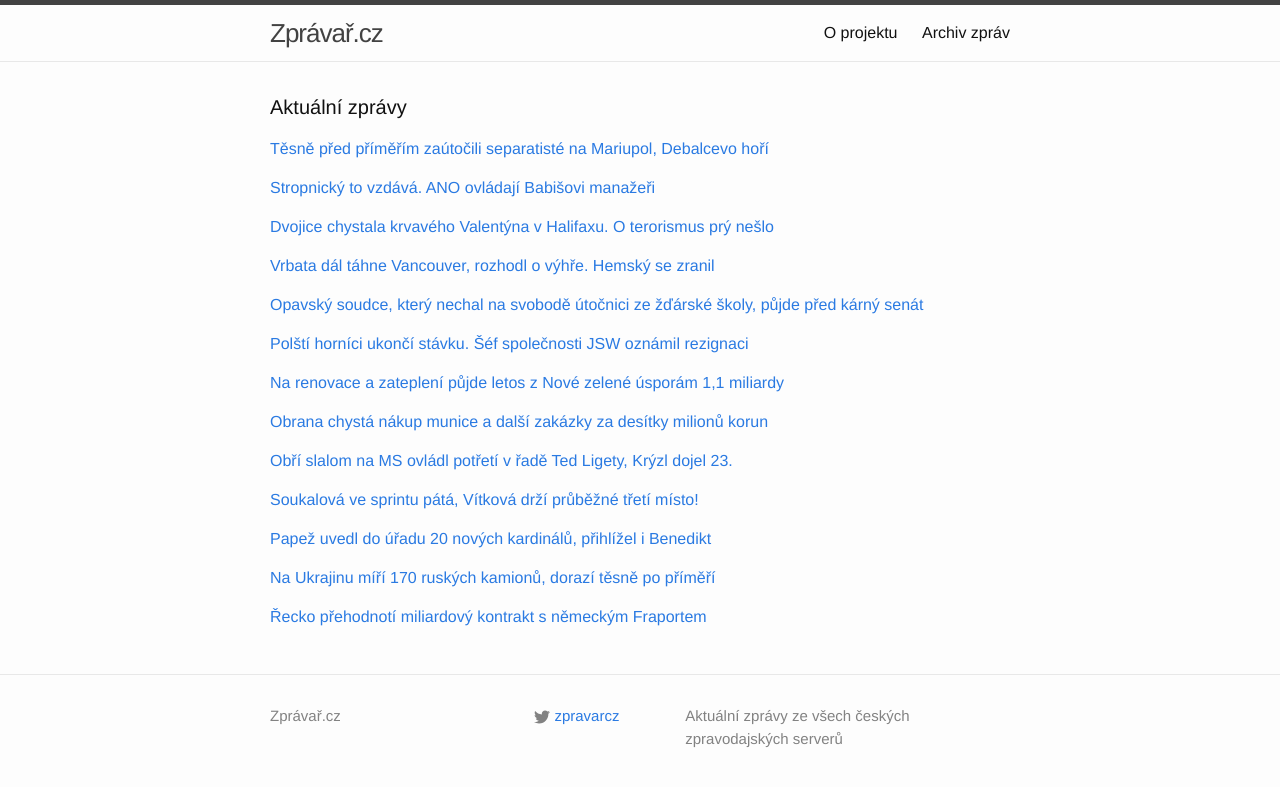
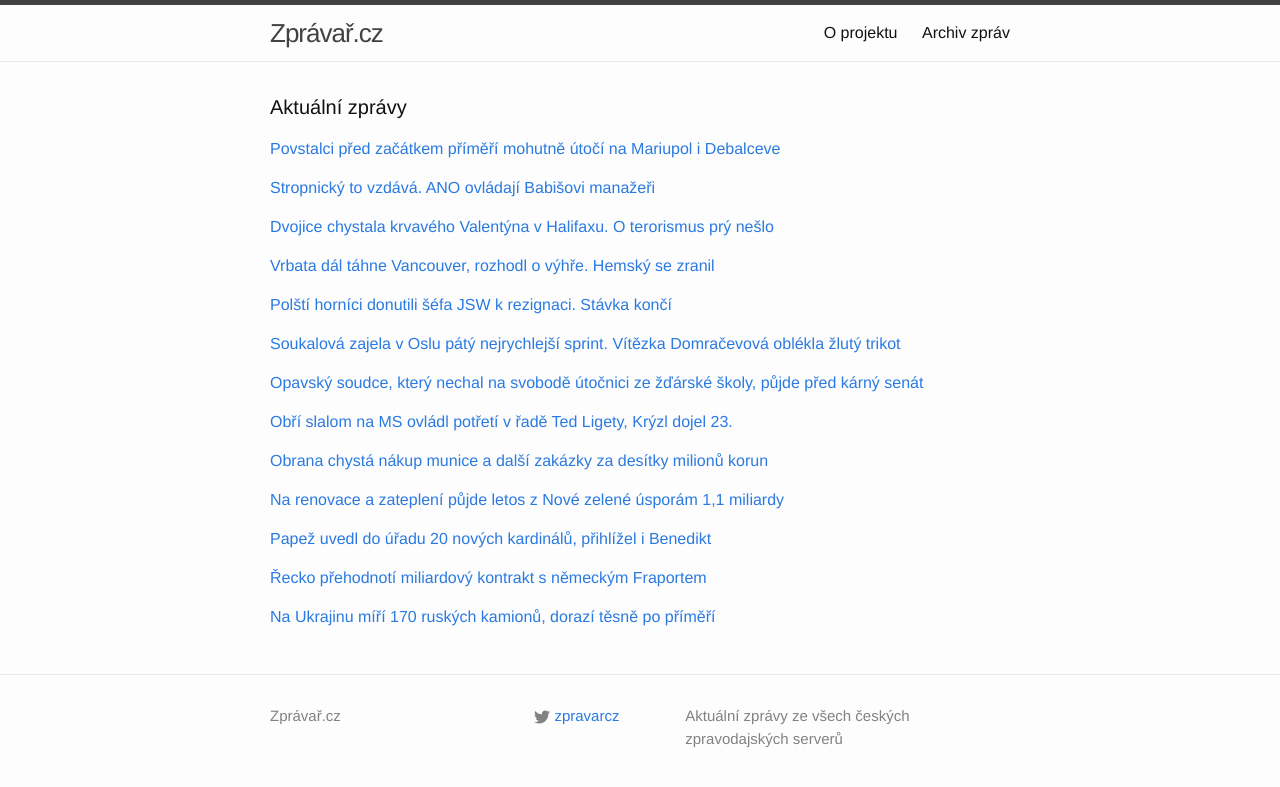
Before and after one commit to adliska/zpravar, a Jekyll site: the page built from index.html, in a window 1280 px wide. Shown: the top 787 px of the page. Built offline with Jekyll 4.4.1, drawn with Linux system fonts in a browser that asks for light colours.

Commit message:
zpravar news update

```diff
--- a/index.html
+++ b/index.html
@@ -5,9 +5,10 @@ layout: default
 <div class="home">
     <h1 class="page-heading">Aktuální zprávy</h1>
 
-<p><a href="javascript:;" onclick="toggle_visibility('zpravy0')">Těsně před příměřím zaútočili separatisté na Mariupol, Debalcevo hoří</a></p>
+<p><a href="javascript:;" onclick="toggle_visibility('zpravy0')">Povstalci před začátkem příměří mohutně útočí na Mariupol i Debalceve</a></p>
 <div id="zpravy0" style="display:none">
 <ul>
+<li><a href=http://zpravy.e15.cz/zahranicni/udalosti/povstalci-pred-zacatkem-primeri-mohutne-utoci-na-mariupol-i-debalceve-1162960>Povstalci před začátkem příměří mohutně útočí na Mariupol i Debalceve - zpravy.e15.cz</a></li>
 <li><a href=http://www.novinky.cz/zahranicni/evropa/361683-tesne-pred-primerim-zautocili-separatiste-na-mariupol-debalcevo-hori.html>Těsně před příměřím zaútočili separatisté na Mariupol, Debalcevo hoří - www.novinky.cz</a></li>
 <li><a href=http://www.ceskatelevize.cz/ct24/svet/301678-debalceve-vola-o-pomoc-cele-mesto-hori-a-hrozi-mu-naproste-zniceni/>Debalceve volá o pomoc: Celé město hoří a hrozí mu naprosté zničení - www.ceskatelevize.cz</a></li>
 <li><a href=http://zahranicni.ihned.cz/evropa-slovensko/c1-63534760-prorusti-povstalci-zautocili-na-ukrajinsky-mariupol-debalceve-je-v-plamenech>Proruští povstalci zaútočili na ukrajinský Mariupol, Debalceve je v plamenech - zahranicni.ihned.cz</a></li>
@@ -63,8 +64,26 @@ layout: default
 <li><a href=http://www.sportovninoviny.cz/zpravy/vrbata-bodoval-v-nhl-poosme-za-sebou-new-jersey-opet-prohralo/1181304>Vrbata bodoval v NHL poosmé za sebou, New Jersey opět prohrálo - www.sportovninoviny.cz</a></li>
 <li><a href=http://hokej.idnes.cz/vrbata-si-vytvoril-novy-osobni-rekord-dh4-/nhl.aspx?c=A150214_071342_nhl_Mkr>Vrbata si vytvořil nový osobní rekord, Voráček bral jubilejní 60. bod - hokej.idnes.cz</a></li>
 </ul>
-</div><p><a href="javascript:;" onclick="toggle_visibility('zpravy4')">Opavský soudce, který nechal na svobodě útočnici ze žďárské školy, půjde před kárný senát </a></p>
+</div><p><a href="javascript:;" onclick="toggle_visibility('zpravy4')">Polští horníci donutili šéfa JSW k rezignaci. Stávka končí</a></p>
 <div id="zpravy4" style="display:none">
+<ul>
+<li><a href=http://www.ceskatelevize.cz/ct24/svet/301688-polsti-hornici-donutili-sefa-jsw-k-rezignaci-stavka-konci/>Polští horníci donutili šéfa JSW k rezignaci. Stávka končí - www.ceskatelevize.cz</a></li>
+<li><a href=http://byznys.ihned.cz/c1-63535960-polsti-hornici-ukonci-stavku-sef-spolecnosti-jsw-oznamil-rezignaci>Polští horníci ukončí stávku. Šéf společnosti JSW oznámil rezignaci - byznys.ihned.cz</a></li>
+<li><a href=http://zpravy.e15.cz/byznys/prumysl-a-energetika/v-polsku-konci-stavka-horniku-pomohla-az-oznamena-rezignace-sefa-jsw-1162969>V Polsku končí stávka horníků, pomohla až oznámená rezignace šéfa JSW - zpravy.e15.cz</a></li>
+<li><a href=http://zpravy.aktualne.cz/zahranici/stavkujici-polsti-hornici-po-dvou-tydnech-ukonci-protest/r~5e516842b42e11e4b6d20025900fea04/>Stávkující polští horníci po dvou týdnech ukončí protest - zpravy.aktualne.cz</a></li>
+<li><a href=http://www.financninoviny.cz/zpravodajstvi/zpravy/stavkujici-polsti-hornici-souhlasi-s-ukoncenim-protestu/1181350>Stávkující polští horníci souhlasí s ukončením protestu - www.financninoviny.cz</a></li>
+</ul>
+</div><p><a href="javascript:;" onclick="toggle_visibility('zpravy5')">Soukalová zajela v Oslu pátý nejrychlejší sprint. Vítězka Domračevová oblékla žlutý trikot</a></p>
+<div id="zpravy5" style="display:none">
+<ul>
+<li><a href=http://www.rozhlas.cz/_zprava/soukalova-zajela-v-oslu-paty-nejrychlejsi-sprint-vitezka-domracevova-oblekla-zluty-trikot--1455672>Soukalová zajela v Oslu pátý nejrychlejší sprint. Vítězka Domračevová oblékla žlutý trikot - www.rozhlas.cz</a></li>
+<li><a href=http://www.tyden.cz/rubriky/sport/zimni-sporty/soukalova-ve-sprintu-pata-vitkova-drzi-prubezne-treti-misto_333467.html>Soukalová ve sprintu pátá, Vítková drží průběžné třetí místo! - www.tyden.cz</a></li>
+<li><a href=http://sport.aktualne.cz/report-biatlon/r~723517d2b43811e4aff10025900fea04/>Soukalová dojela v Oslu pátá, Vítková sprint pokazila - sport.aktualne.cz</a></li>
+<li><a href=http://www.sportovninoviny.cz/zpravy/soukalova-byla-v-oslu-ve-sprintu-sp-pata-vitkove-nevysla-strelba/1181370>Soukalová byla v Oslu ve sprintu SP pátá, Vítkové nevyšla střelba - www.sportovninoviny.cz</a></li>
+<li><a href=http://www.denik.cz/zimni_sporty/soukalova-dobehla-ve-sprintu-pata-vitkovou-tentokrat-zradila-strelba-20150214.html>Soukalová doběhla ve sprintu pátá. Vítkovou tentokrát zradila střelba - www.denik.cz</a></li>
+</ul>
+</div><p><a href="javascript:;" onclick="toggle_visibility('zpravy6')">Opavský soudce, který nechal na svobodě útočnici ze žďárské školy, půjde před kárný senát </a></p>
+<div id="zpravy6" style="display:none">
 <ul>
 <li><a href=http://www.rozhlas.cz/_zprava/opavsky-soudce-ktery-nechal-na-svobode-utocnici-ze-zdarske-skoly-pujde-pred-karny-senat--1455660>Opavský soudce, který nechal na svobodě útočnici ze žďárské školy, půjde před kárný senát  - www.rozhlas.cz</a></li>
 <li><a href=http://www.tyden.cz/rubriky/domaci/soudce-ktery-pustil-zdarskou-utocnici-bude-celit-zalobe_333459.html>Soudce, který pustil žďárskou útočnici, bude čelit žalobě - www.tyden.cz</a></li>
@@ -72,45 +91,29 @@ layout: default
 <li><a href=http://www.denik.cz/z_domova/soudce-pujde-kvuli-zdarske-utocnici-pred-karny-senat-20150214.html>Soudce propustil žďárskou útočnici z ústavu. Teď bude čelit žalobě - www.denik.cz</a></li>
 <li><a href=http://zpravy.idnes.cz/soudce-pujde-kvuli-zdarske-utocnici-pred-karny-senat-p0i-/domaci.aspx?c=A150214_073019_domaci_pku>Soudce půjde kvůli žďárské útočnici před kárný senát - zpravy.idnes.cz</a></li>
 </ul>
-</div><p><a href="javascript:;" onclick="toggle_visibility('zpravy5')">Polští horníci ukončí stávku. Šéf společnosti JSW oznámil rezignaci</a></p>
-<div id="zpravy5" style="display:none">
+</div><p><a href="javascript:;" onclick="toggle_visibility('zpravy7')">Obří slalom na MS ovládl potřetí v řadě Ted Ligety, Krýzl dojel 23.</a></p>
+<div id="zpravy7" style="display:none">
 <ul>
-<li><a href=http://byznys.ihned.cz/c1-63535960-polsti-hornici-ukonci-stavku-sef-spolecnosti-jsw-oznamil-rezignaci>Polští horníci ukončí stávku. Šéf společnosti JSW oznámil rezignaci - byznys.ihned.cz</a></li>
-<li><a href=http://zpravy.e15.cz/byznys/prumysl-a-energetika/v-polsku-konci-stavka-horniku-pomohla-az-oznamena-rezignace-sefa-jsw-1162969>V Polsku končí stávka horníků, pomohla až oznámená rezignace šéfa JSW - zpravy.e15.cz</a></li>
-<li><a href=http://zpravy.aktualne.cz/zahranici/stavkujici-polsti-hornici-po-dvou-tydnech-ukonci-protest/r~5e516842b42e11e4b6d20025900fea04/>Stávkující polští horníci po dvou týdnech ukončí protest - zpravy.aktualne.cz</a></li>
-<li><a href=http://www.financninoviny.cz/zpravodajstvi/zpravy/stavkujici-polsti-hornici-souhlasi-s-ukoncenim-protestu/1181350>Stávkující polští horníci souhlasí s ukončením protestu - www.financninoviny.cz</a></li>
+<li><a href=http://www.rozhlas.cz/_zprava/obri-slalom-na-ms-ovladl-potreti-v-rade-ted-ligety-kryzl-dojel-23--1455611>Obří slalom na MS ovládl potřetí v řadě Ted Ligety, Krýzl dojel 23. - www.rozhlas.cz</a></li>
+<li><a href=http://www.rozhlas.cz/_zprava/obri-slalom-na-ms-ovladl-potreti-v-rade-ted-ligety-kryzl-je-23--1455610>Obří slalom na MS ovládl potřetí v řadě Ted Ligety, Krýzl je 23 - www.rozhlas.cz</a></li>
+<li><a href=http://www.rozhlas.cz/_zprava/obri-slalom-na-ms-ovladl-potreti-v-rade-ted-ligety-kryzl-je-23--1455611>Obří slalom na MS ovládl potřetí v řadě Ted Ligety, Krýzl je 23 - www.rozhlas.cz</a></li>
+<li><a href=http://sport.aktualne.cz/ms-zlaty-hattrick-v-obrim-slalomu-pro-ligetyho-kryzl-23/r~5e74b902b3eb11e4aff10025900fea04/>MS: Zlatý hattrick v obřím slalomu pro Ligetyho, Krýzl 23. - sport.aktualne.cz</a></li>
 </ul>
-</div><p><a href="javascript:;" onclick="toggle_visibility('zpravy6')">Na renovace a zateplení půjde letos z Nové zelené úsporám 1,1 miliardy</a></p>
-<div id="zpravy6" style="display:none">
-<ul>
-<li><a href=http://zpravy.e15.cz/byznys/reality-a-stavebnictvi/na-renovace-a-zatepleni-pujde-letos-z-nove-zelene-usporam-1-1-miliardy-1162965>Na renovace a zateplení půjde letos z Nové zelené úsporám 1,1 miliardy - zpravy.e15.cz</a></li>
-<li><a href=http://byznys.ihned.cz/c1-63535760-v-programu-nova-zelena-usporam-bude-letos-k-dispozici-1-1-miliardy-korun>V programu Nová zelená úsporám bude letos k dispozici 1,1 miliardy korun - byznys.ihned.cz</a></li>
-<li><a href=http://domaci.ihned.cz/c1-63535760-v-programu-nova-zelena-usporam-bude-letos-k-dispozici-1-1-miliardy-korun>V programu Nová zelená úsporám bude letos k dispozici 1,1 miliardy korun - domaci.ihned.cz</a></li>
-<li><a href=http://www.financninoviny.cz/zpravodajstvi/zpravy/dotace-na-energeticke-uspory-opet-od-1-dubna-bude-v-nich-1-1-mld/1181331>Dotace na energetické úspory opět od 1.dubna, bude v nich 1,1 mld - www.financninoviny.cz</a></li>
-</ul>
-</div><p><a href="javascript:;" onclick="toggle_visibility('zpravy7')">Obrana chystá nákup munice a další zakázky za desítky milionů korun </a></p>
-<div id="zpravy7" style="display:none">
+</div><p><a href="javascript:;" onclick="toggle_visibility('zpravy8')">Obrana chystá nákup munice a další zakázky za desítky milionů korun </a></p>
+<div id="zpravy8" style="display:none">
 <ul>
 <li><a href=http://www.lidovky.cz/obrana-chysta-nakup-munice-a-dalsi-zakazky-za-desitky-milionu-korun-110-/zpravy-domov.aspx?c=A150214_110205_ln_domov_mct>Obrana chystá nákup munice a další zakázky za desítky milionů korun  - www.lidovky.cz</a></li>
 <li><a href=http://www.denik.cz/z_domova/ministerstvo-obrany-chysta-nakup-munice-a-dalsi-zakazky-za-desitky-milionu-20150.html>Ministerstvo obrany chystá nákup munice a další zakázky za desítky milionů - www.denik.cz</a></li>
 <li><a href=http://www.ceskenoviny.cz/zpravy/zpravy/obrana-chysta-nakup-munice-a-dalsi-zakazky-za-desitky-milionu-kc/1181337>Obrana chystá nákup munice a další zakázky za desítky milionů Kč - www.ceskenoviny.cz</a></li>
 <li><a href=http://domaci.ihned.cz/c1-63535770-ministerstvo-obrany-vypise-desetimilionove-zakazky-na-munici-a-inovace>Ministerstvo obrany vypíše desetimilionové zakázky na munici a inovace - domaci.ihned.cz</a></li>
 </ul>
-</div><p><a href="javascript:;" onclick="toggle_visibility('zpravy8')">Obří slalom na MS ovládl potřetí v řadě Ted Ligety, Krýzl dojel 23.</a></p>
-<div id="zpravy8" style="display:none">
-<ul>
-<li><a href=http://www.rozhlas.cz/_zprava/obri-slalom-na-ms-ovladl-potreti-v-rade-ted-ligety-kryzl-dojel-23--1455611>Obří slalom na MS ovládl potřetí v řadě Ted Ligety, Krýzl dojel 23. - www.rozhlas.cz</a></li>
-<li><a href=http://www.rozhlas.cz/_zprava/obri-slalom-na-ms-ovladl-potreti-v-rade-ted-ligety-kryzl-je-23--1455610>Obří slalom na MS ovládl potřetí v řadě Ted Ligety, Krýzl je 23 - www.rozhlas.cz</a></li>
-<li><a href=http://www.rozhlas.cz/_zprava/obri-slalom-na-ms-ovladl-potreti-v-rade-ted-ligety-kryzl-je-23--1455611>Obří slalom na MS ovládl potřetí v řadě Ted Ligety, Krýzl je 23 - www.rozhlas.cz</a></li>
-<li><a href=http://sport.aktualne.cz/ms-zlaty-hattrick-v-obrim-slalomu-pro-ligetyho-kryzl-23/r~5e74b902b3eb11e4aff10025900fea04/>MS: Zlatý hattrick v obřím slalomu pro Ligetyho, Krýzl 23. - sport.aktualne.cz</a></li>
-</ul>
-</div><p><a href="javascript:;" onclick="toggle_visibility('zpravy9')">Soukalová ve sprintu pátá, Vítková drží průběžné třetí místo!</a></p>
+</div><p><a href="javascript:;" onclick="toggle_visibility('zpravy9')">Na renovace a zateplení půjde letos z Nové zelené úsporám 1,1 miliardy</a></p>
 <div id="zpravy9" style="display:none">
 <ul>
-<li><a href=http://www.tyden.cz/rubriky/sport/zimni-sporty/soukalova-ve-sprintu-pata-vitkova-drzi-prubezne-treti-misto_333467.html>Soukalová ve sprintu pátá, Vítková drží průběžné třetí místo! - www.tyden.cz</a></li>
-<li><a href=http://sport.aktualne.cz/report-biatlon/r~723517d2b43811e4aff10025900fea04/>Soukalová dojela v Oslu pátá, Vítková sprint pokazila - sport.aktualne.cz</a></li>
-<li><a href=http://www.sportovninoviny.cz/zpravy/soukalova-byla-v-oslu-ve-sprintu-sp-pata-vitkove-nevysla-strelba/1181370>Soukalová byla v Oslu ve sprintu SP pátá, Vítkové nevyšla střelba - www.sportovninoviny.cz</a></li>
-<li><a href=http://www.denik.cz/zimni_sporty/soukalova-dobehla-ve-sprintu-pata-vitkovou-tentokrat-zradila-strelba-20150214.html>Soukalová doběhla ve sprintu pátá. Vítkovou tentokrát zradila střelba - www.denik.cz</a></li>
+<li><a href=http://zpravy.e15.cz/byznys/reality-a-stavebnictvi/na-renovace-a-zatepleni-pujde-letos-z-nove-zelene-usporam-1-1-miliardy-1162965>Na renovace a zateplení půjde letos z Nové zelené úsporám 1,1 miliardy - zpravy.e15.cz</a></li>
+<li><a href=http://byznys.ihned.cz/c1-63535760-v-programu-nova-zelena-usporam-bude-letos-k-dispozici-1-1-miliardy-korun>V programu Nová zelená úsporám bude letos k dispozici 1,1 miliardy korun - byznys.ihned.cz</a></li>
+<li><a href=http://domaci.ihned.cz/c1-63535760-v-programu-nova-zelena-usporam-bude-letos-k-dispozici-1-1-miliardy-korun>V programu Nová zelená úsporám bude letos k dispozici 1,1 miliardy korun - domaci.ihned.cz</a></li>
+<li><a href=http://www.financninoviny.cz/zpravodajstvi/zpravy/dotace-na-energeticke-uspory-opet-od-1-dubna-bude-v-nich-1-1-mld/1181331>Dotace na energetické úspory opět od 1.dubna, bude v nich 1,1 mld - www.financninoviny.cz</a></li>
 </ul>
 </div><p><a href="javascript:;" onclick="toggle_visibility('zpravy10')">Papež uvedl do úřadu 20 nových kardinálů, přihlížel i Benedikt</a></p>
 <div id="zpravy10" style="display:none">
@@ -119,18 +122,18 @@ layout: default
 <li><a href=http://www.lidovky.cz/papez-frantisek-uvedl-do-uradu-20-novych-kardinalu-f77-/lide.aspx?c=A150214_121637_lide_mct>Papež František uvedl do úřadu 20 nových kardinálů  - www.lidovky.cz</a></li>
 <li><a href=http://www.ceskenoviny.cz/zpravy/zpravy/papez-frantisek-uvedl-do-uradu-20-novych-kardinalu/1181363>Papež František uvedl do úřadu 20 nových kardinálů - www.ceskenoviny.cz</a></li>
 </ul>
-</div><p><a href="javascript:;" onclick="toggle_visibility('zpravy11')">Na Ukrajinu míří 170 ruských kamionů, dorazí těsně po příměří</a></p>
+</div><p><a href="javascript:;" onclick="toggle_visibility('zpravy11')">Řecko přehodnotí miliardový kontrakt s německým Fraportem</a></p>
 <div id="zpravy11" style="display:none">
+<ul>
+<li><a href=http://zpravy.e15.cz/byznys/doprava-a-logistika/recko-prehodnoti-miliardovy-kontrakt-s-nemeckym-fraportem-1162967>Řecko přehodnotí miliardový kontrakt s německým Fraportem - zpravy.e15.cz</a></li>
+<li><a href=http://www.ceskatelevize.cz/ct24/ekonomika/301684-fraport-recka-letiste-neziska-vlada-se-chysta-obchod-prehodnotit/>Fraport řecká letiště nezíská, vláda se chystá obchod přehodnotit - www.ceskatelevize.cz</a></li>
+<li><a href=http://www.financninoviny.cz/zpravodajstvi/zpravy/recko-chce-prehodnotit-miliardovy-kontrakt-s-nemeckym-fraportem/1181342>Řecko chce přehodnotit miliardový kontrakt s německým Fraportem - www.financninoviny.cz</a></li>
+</ul>
+</div><p><a href="javascript:;" onclick="toggle_visibility('zpravy12')">Na Ukrajinu míří 170 ruských kamionů, dorazí těsně po příměří</a></p>
+<div id="zpravy12" style="display:none">
 <ul>
 <li><a href=http://www.ceskatelevize.cz/ct24/svet/301686-na-ukrajinu-miri-170-ruskych-kamionu-dorazi-tesne-po-primeri/>Na Ukrajinu míří 170 ruských kamionů, dorazí těsně po příměří - www.ceskatelevize.cz</a></li>
 <li><a href=http://www.ceskatelevize.cz/ct24/svet/301686-na-ukrajinu-miri-170-ruskych-kamionu-prijedou-tesne-po-primeri/>Na Ukrajinu míří 170 ruských kamionů, přijedou těsně po příměří - www.ceskatelevize.cz</a></li>
 <li><a href=http://www.ceskenoviny.cz/zpravy/zpravy/na-donbas-v-nedeli-dorazi-dalsi-rusky-konvoj-s-humanitarni-pomoci/1181353>Na Donbas v neděli dorazí další ruský konvoj s humanitární pomocí - www.ceskenoviny.cz</a></li>
 </ul>
-</div><p><a href="javascript:;" onclick="toggle_visibility('zpravy12')">Řecko přehodnotí miliardový kontrakt s německým Fraportem</a></p>
-<div id="zpravy12" style="display:none">
-<ul>
-<li><a href=http://zpravy.e15.cz/byznys/doprava-a-logistika/recko-prehodnoti-miliardovy-kontrakt-s-nemeckym-fraportem-1162967>Řecko přehodnotí miliardový kontrakt s německým Fraportem - zpravy.e15.cz</a></li>
-<li><a href=http://www.ceskatelevize.cz/ct24/ekonomika/301684-fraport-recka-letiste-neziska-vlada-se-chysta-obchod-prehodnotit/>Fraport řecká letiště nezíská, vláda se chystá obchod přehodnotit - www.ceskatelevize.cz</a></li>
-<li><a href=http://www.financninoviny.cz/zpravodajstvi/zpravy/recko-chce-prehodnotit-miliardovy-kontrakt-s-nemeckym-fraportem/1181342>Řecko chce přehodnotit miliardový kontrakt s německým Fraportem - www.financninoviny.cz</a></li>
-</ul>
 </div></div>
```
